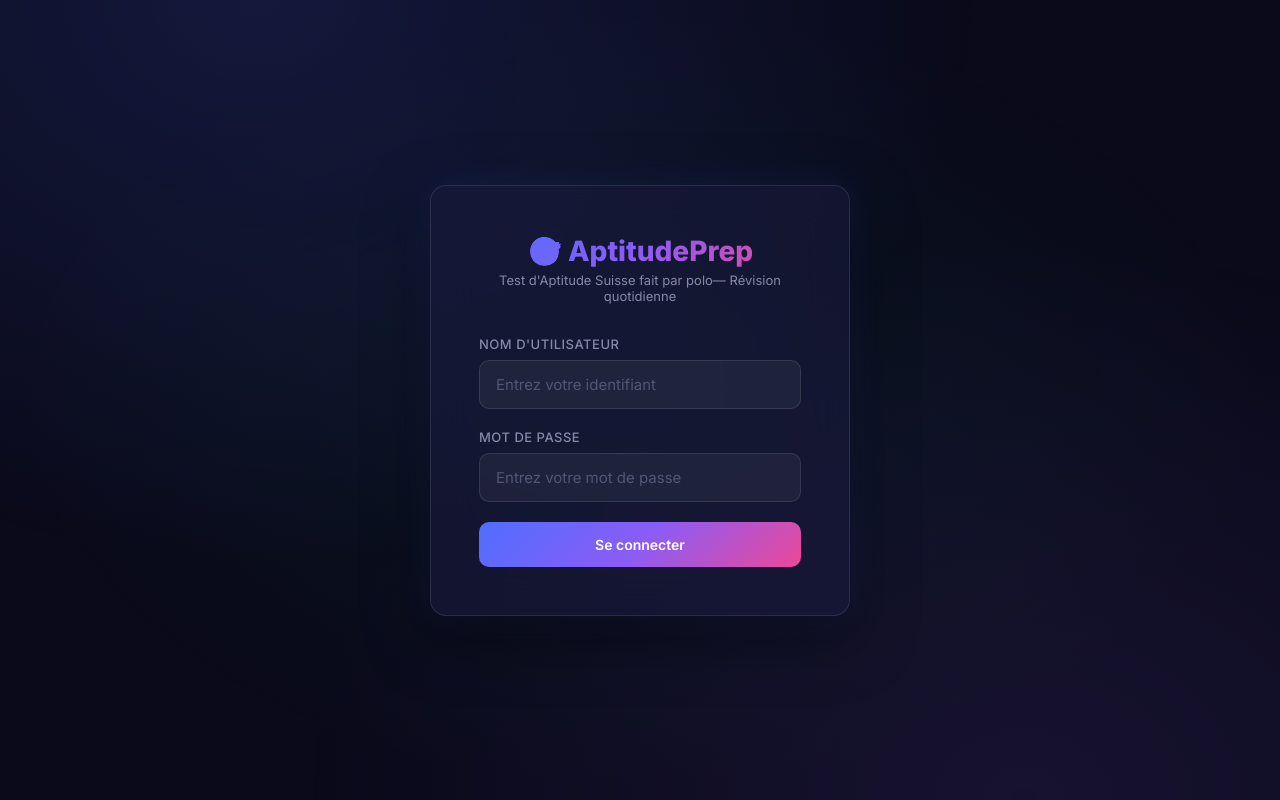
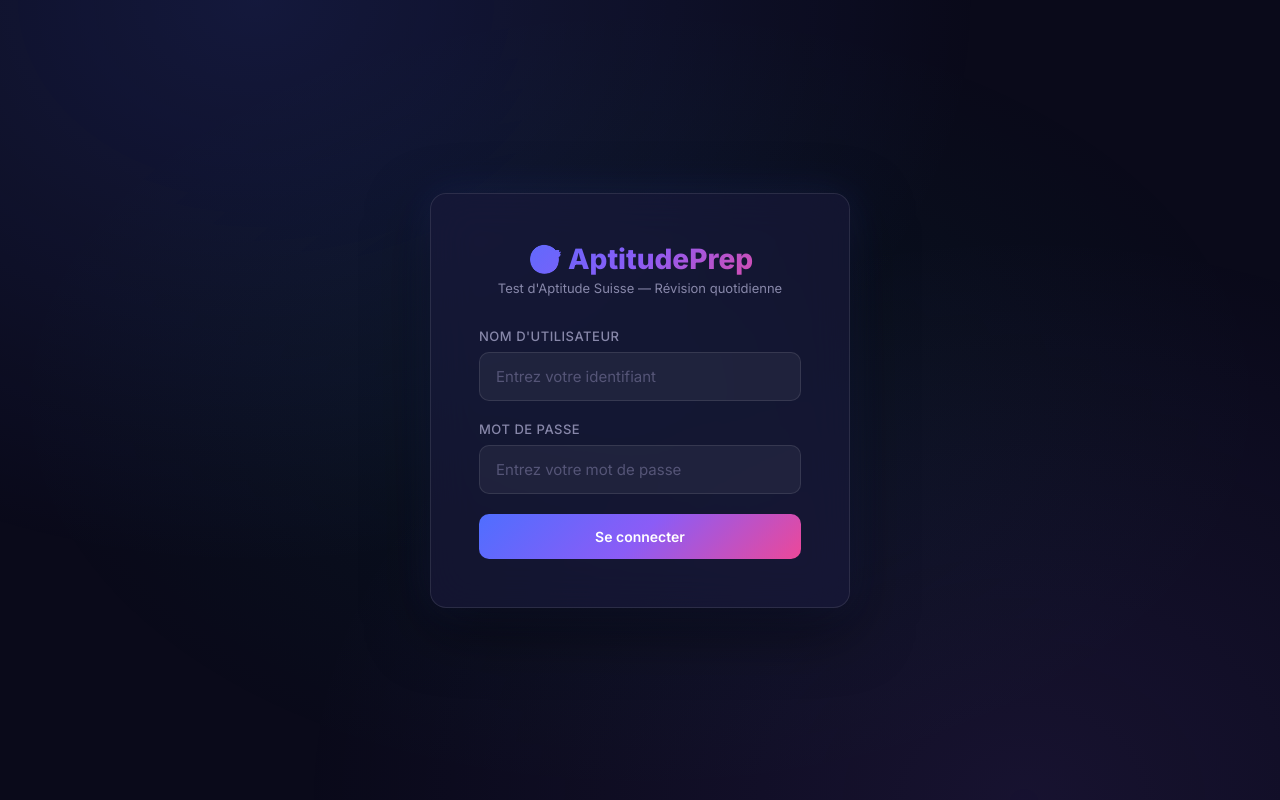
Before and after one commit to genterrolplay/aptitude-revision, a website: page public/index.html in a window 1280 px wide. Drawn offline with nearby package versions, Linux system fonts and the light colour scheme; no server answers.

Commit message:
mise-a-jour

```diff
--- a/public/index.html
+++ b/public/index.html
@@ -17,7 +17,7 @@
         <div class="login-card">
             <div class="login-logo">
                 <h1>🎯 AptitudePrep</h1>
-                <p class="subtitle">Test d'Aptitude Suisse fait par polo— Révision quotidienne</p>
+                <p class="subtitle">Test d'Aptitude Suisse — Révision quotidienne</p>
             </div>
             <div id="login-error" class="error-message"></div>
             <form id="login-form">
```
